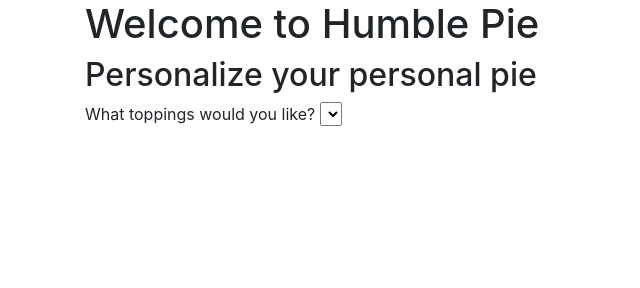
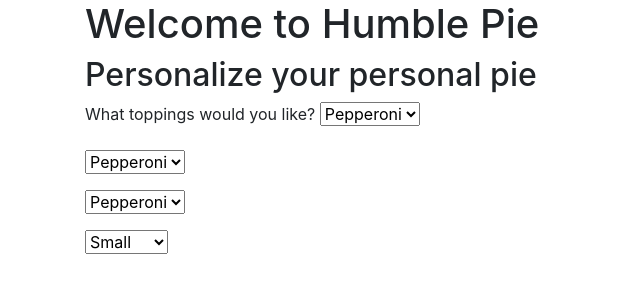
Before and after one commit to nilesoneil/pizza_parlor, a plain HTML site: page index.html in a window 1280 px wide. Shown: the whole page, without its empty margins (0-640 px from the left). Drawn offline with Linux system fonts and the light colour scheme.

Commit message:
completed pizza form

```diff
--- a/index.html
+++ b/index.html
@@ -14,9 +14,34 @@
     <form id="yourPizza">
       <div class="form-group">
         <label for="yourToppings"> What toppings would you like? </label>
-        <select id="yourToppings">
-          <option value="">
-
+        <select class="yourToppings">
+          <option value="pepperoni">Pepperoni</option>
+          <option value="cheese"> Cheese</option>
+          <option value="jalapeno">Jalapeno</option>
+        </select>
+      </div>
+      <div class="form-group">
+        <select class="yourToppings">
+          <option value="pepperoni">Pepperoni</option>
+          <option value="cheese"> Cheese</option>
+          <option value="jalapeno">Jalapeno</option>
+        </select>
+      </div>
+      <div class="form-group">
+        <select class="yourToppings">
+          <option value="pepperoni">Pepperoni</option>
+          <option value="cheese"> Cheese</option>
+          <option value="jalapeno">Jalapeno</option>
+        </select>
+      </div>
+      <div class="form-group">
+        <select class="yourSize">
+          <option value="small">Small</option>
+          <option value="medium">Medium</option>
+          <option value="large">Large</option>
+        </select>
+      </div>
+    </form>
   </div>
 </body>
 </html>
```
